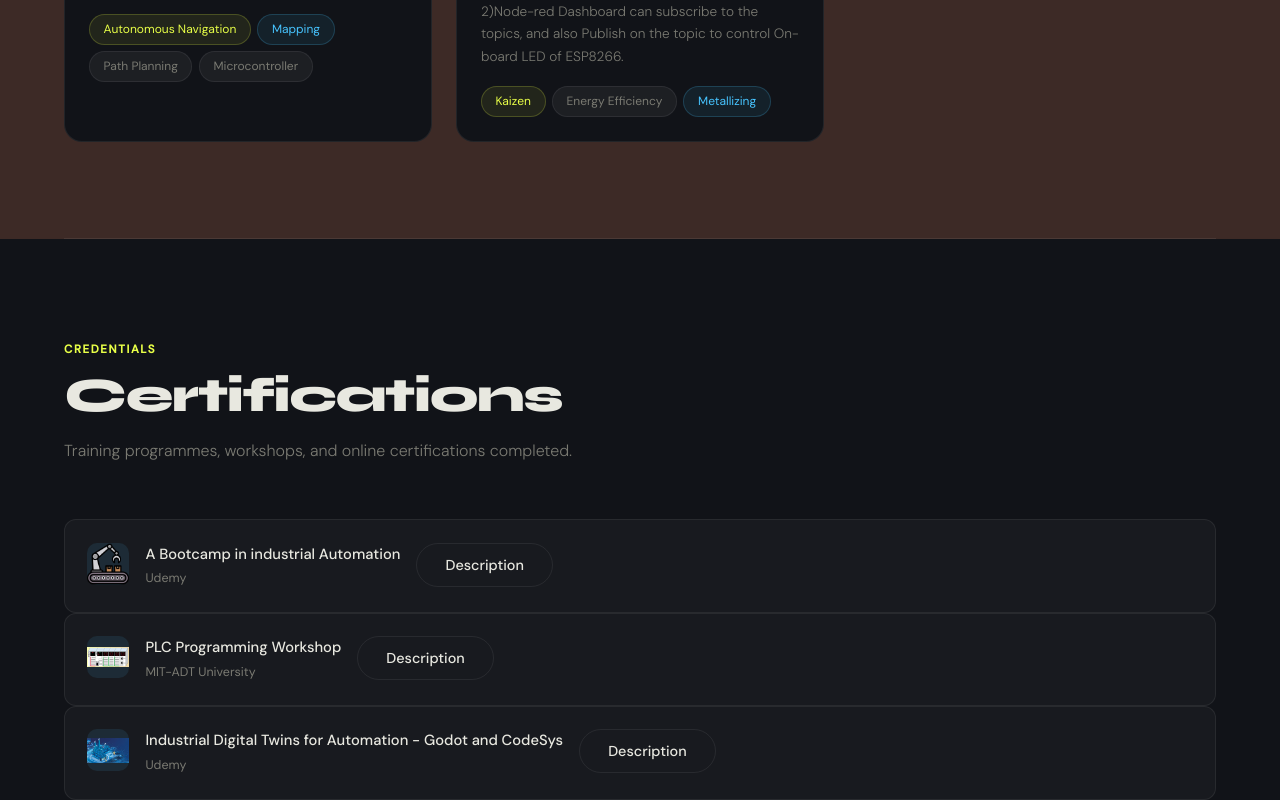
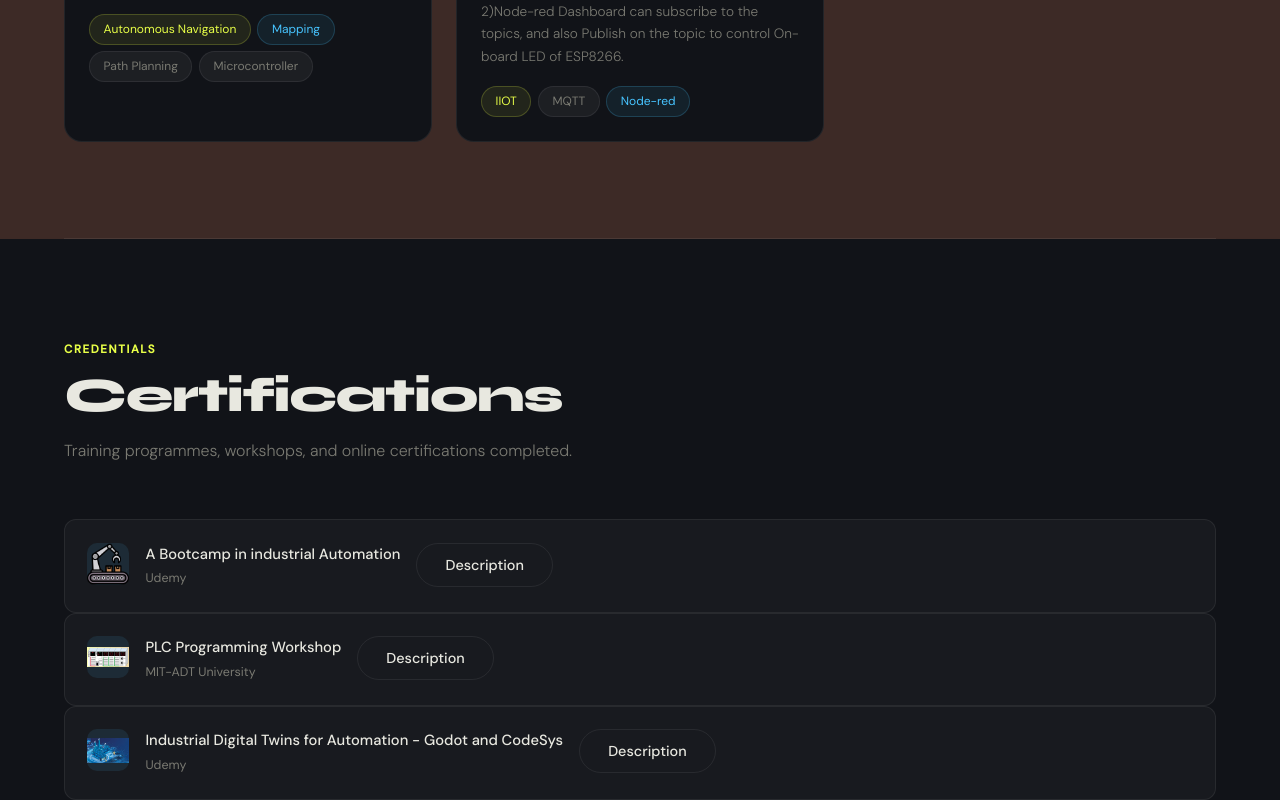
Before and after one commit to 08gufraan/portfolio_mechatronics, a plain HTML site: page index.html in a window 1280 px wide. Shown: the part 4694-5494 px from the top of the page. Drawn offline with Linux system fonts and the light colour scheme.

Commit message:
Update project tags in index.html

```diff
--- a/index.html
+++ b/index.html
@@ -495,7 +495,7 @@ function toggleNote(noteId) {
         <div class="project-location">📍 Self</div>
         <div class="project-title">MQTT Communication Protocol and Node-red Dashboard creation.</div>
         <div class="project-desc">1) Used the Mosquitto MQTT Communication Protocol to Monitor the LDR, humidity, and temperature sensor values connected to ESP8266, Raspberry pi running Node-red dashboard and MQTT server.<br>2)Node-red Dashboard can subscribe to the topics, and also Publish on the topic to control On-board LED of ESP8266.  </div>
-        <div class="project-tags"><span class="tag accent">Kaizen</span><span class="tag">Energy Efficiency</span><span class="tag blue">Metallizing</span></div>
+        <div class="project-tags"><span class="tag accent">IIOT</span><span class="tag">MQTT</span><span class="tag blue">Node-red</span></div>
       </div>
     </div>
 
```
